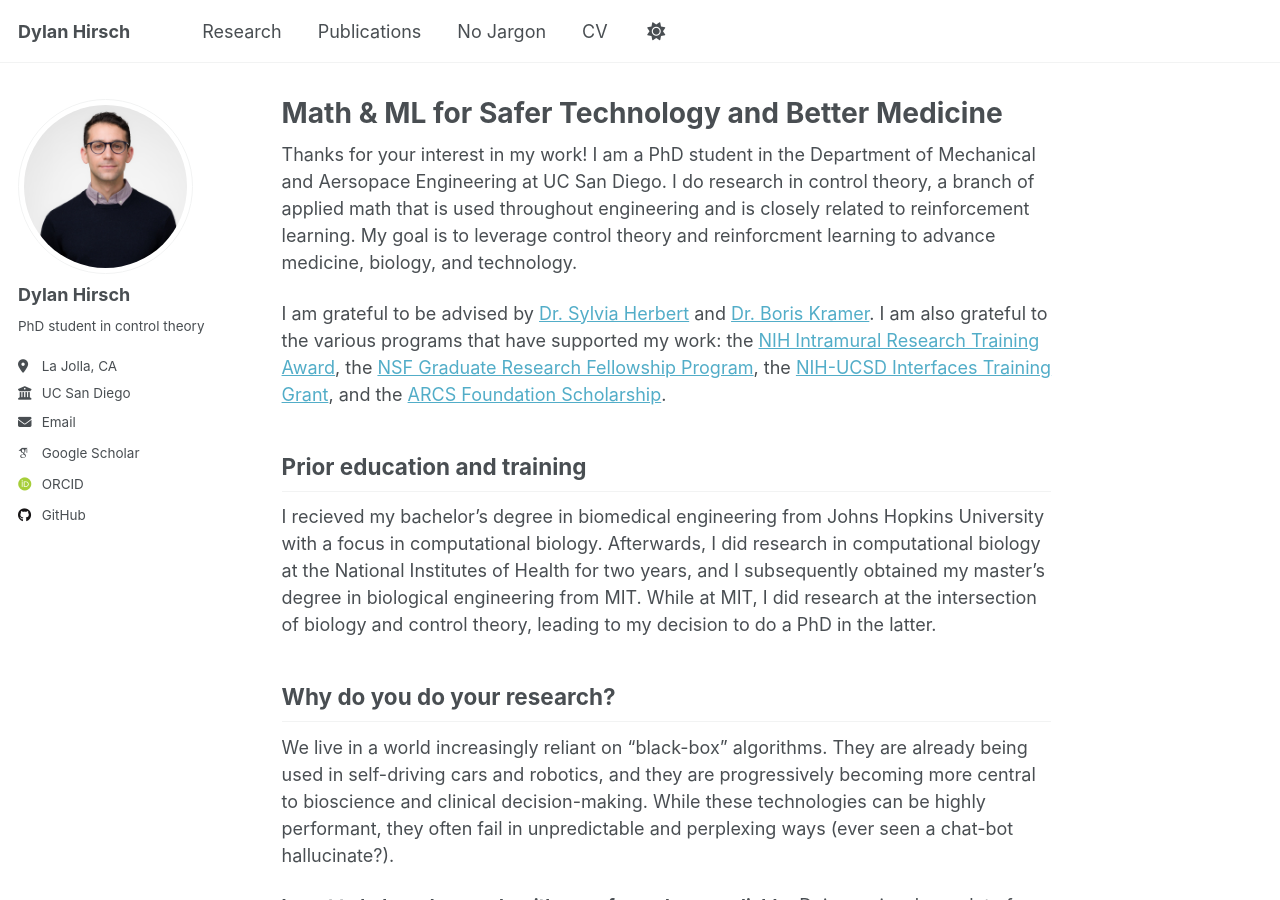
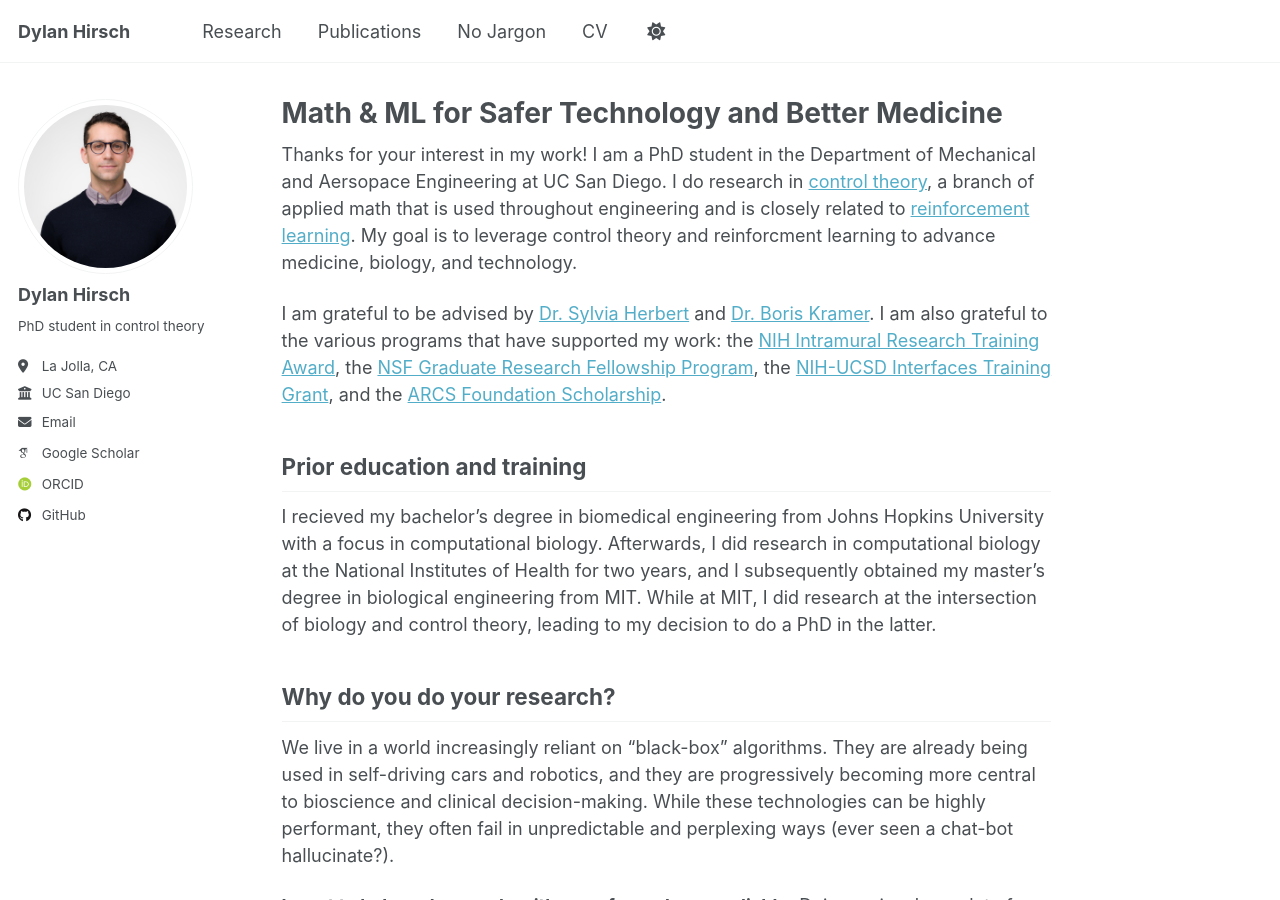
Before and after one commit to dylan-hirsch/dylan-hirsch.github.io, a Jekyll site: the page built from _pages/about.md, in a window 1280 px wide and 900 px high. Built offline with Jekyll 4.4.1, drawn with Linux system fonts in a browser that asks for light colours; some web fonts are replaced; a script that is not in the unit is left out; part of the change alters nothing that is shown.

```diff
--- a/_pages/about.md
+++ b/_pages/about.md
@@ -8,7 +8,7 @@ redirect_from:
 ---
 
 Thanks for your interest in my work! I am a PhD student in the Department of Mechanical and Aersopace Engineering at UC San Diego.
-I do research in control theory, a branch of applied math that is used throughout engineering and is closely related to reinforcement learning.
+I do research in [control theory](https://www.youtube.com/watch?v=lBC1nEq0_nk), a branch of applied math that is used throughout engineering and is closely related to [reinforcement learning](https://www.youtube.com/watch?v=0MNVhXEX9to&list=PLMrJAkhIeNNQe1JXNvaFvURxGY4gE9k74).
 My goal is to leverage control theory and reinforcment learning to advance medicine, biology, and technology.
 
 I am grateful to be advised by [Dr. Sylvia Herbert](https://sylviaherbert.com) and [Dr. Boris Kramer](https://kramer.ucsd.edu).
```
